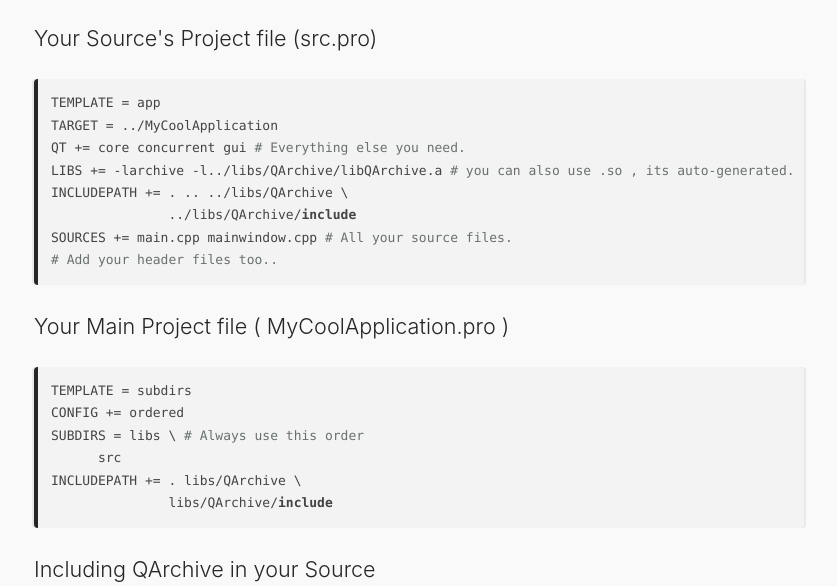
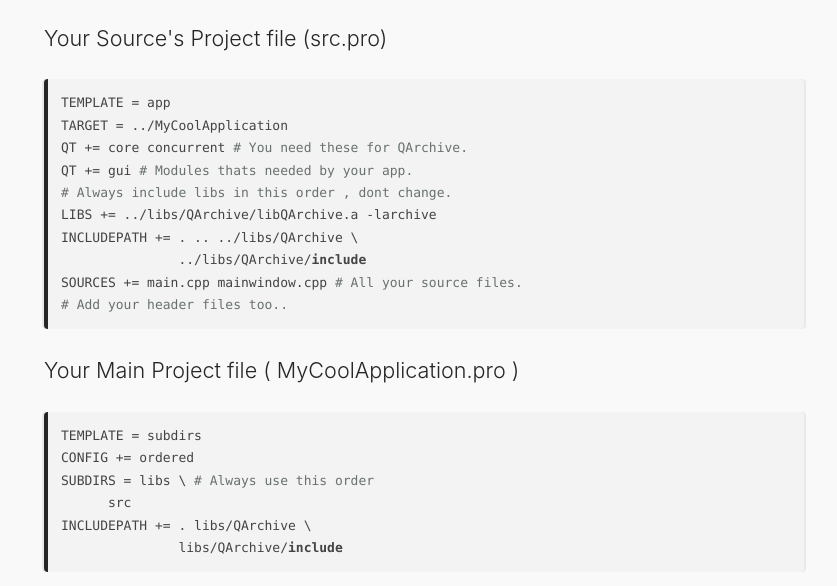
Before and after one commit to antony-jr/QArchive, a plain HTML site: page docs/AddingQArchive.html in a window 1280 px wide. Shown: the part 997-1583 px from the top of the page, without its empty margins (386-1223 px from the left). Drawn offline with nearby package versions, Linux system fonts and the light colour scheme.

Commit message:
Deploy website
Deploy website version based on 662c30b78dea9010c170464d9177ad6755040c98

```diff
--- a/docs/AddingQArchive.html
+++ b/docs/AddingQArchive.html
@@ -34,8 +34,10 @@ INCLUDEPATH += QArchive \
 <h3><a class="anchor" aria-hidden="true" name="your-source-s-project-file-srcpro"></a><a href="#your-source-s-project-file-srcpro" aria-hidden="true" class="hash-link" ><svg aria-hidden="true" height="16" version="1.1" viewBox="0 0 16 16" width="16"><path fill-rule="evenodd" d="M4 9h1v1H4c-1.5 0-3-1.69-3-3.5S2.55 3 4 3h4c1.45 0 3 1.69 3 3.5 0 1.41-.91 2.72-2 3.25V8.59c.58-.45 1-1.27 1-2.09C10 5.22 8.98 4 8 4H4c-.98 0-2 1.22-2 2.5S3 9 4 9zm9-3h-1v1h1c1 0 2 1.22 2 2.5S13.98 12 13 12H9c-.98 0-2-1.22-2-2.5 0-.83.42-1.64 1-2.09V6.25c-1.09.53-2 1.84-2 3.25C6 11.31 7.55 13 9 13h4c1.45 0 3-1.69 3-3.5S14.5 6 13 6z"></path></svg></a>Your Source's Project file (src.pro)</h3>
 <pre><code class="hljs">TEMPLATE = app
 TARGET = ../MyCoolApplication
-QT += core concurrent gui <span class="hljs-comment"># Everything else you need.</span>
-LIBS += -larchive -l../libs/QArchive/libQArchive.a <span class="hljs-comment"># you can also use .so , its auto-generated.</span>
+QT += core concurrent <span class="hljs-comment"># You need these for QArchive.</span>
+QT += gui <span class="hljs-comment"># Modules thats needed by your app.</span>
+<span class="hljs-comment"># Always include libs in this order , dont change.</span>
+LIBS += ../libs/QArchive/libQArchive.a -larchive
 INCLUDEPATH += . .. ../libs/QArchive \
                ../libs/QArchive/<span class="hljs-keyword">include</span>
 SOURCES += main.cpp mainwindow.cpp <span class="hljs-comment"># All your source files.</span>
```
Also changed, not shown: docs/Installation.html (+3 -3 lines).
